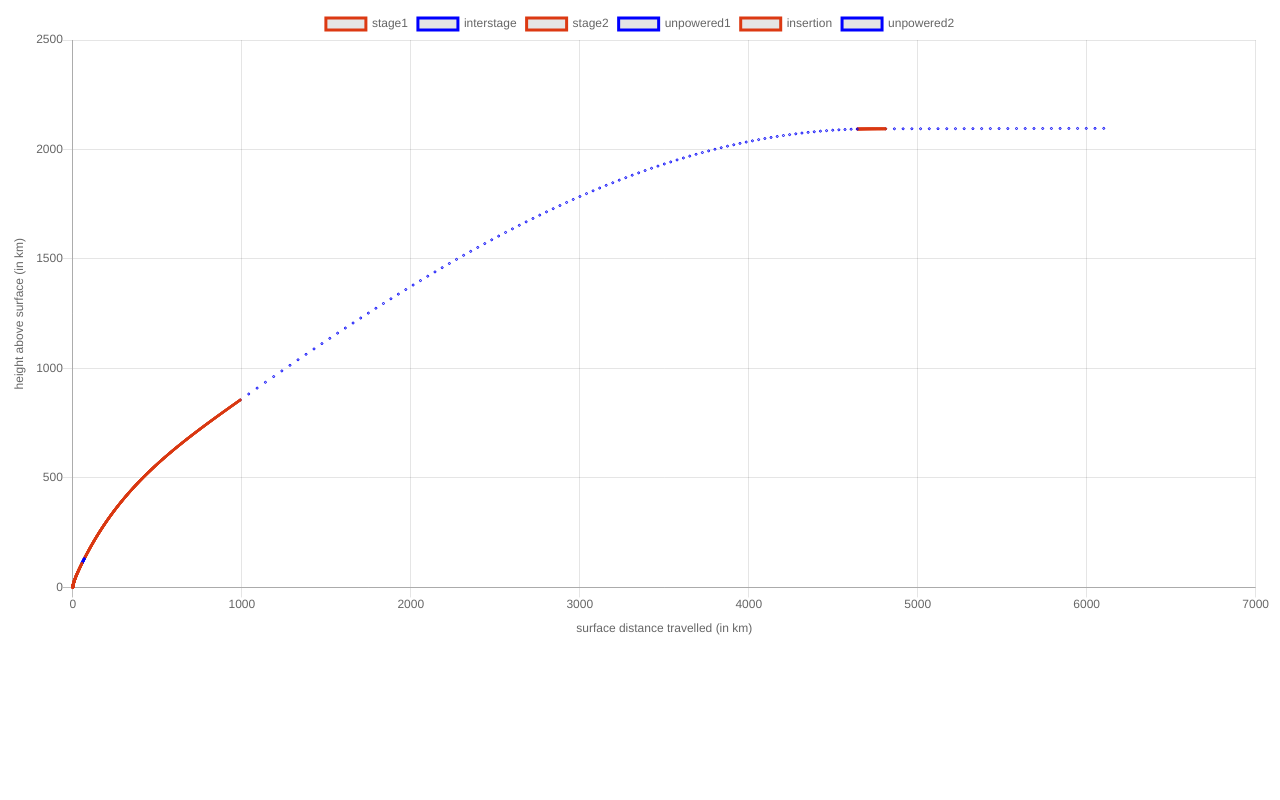
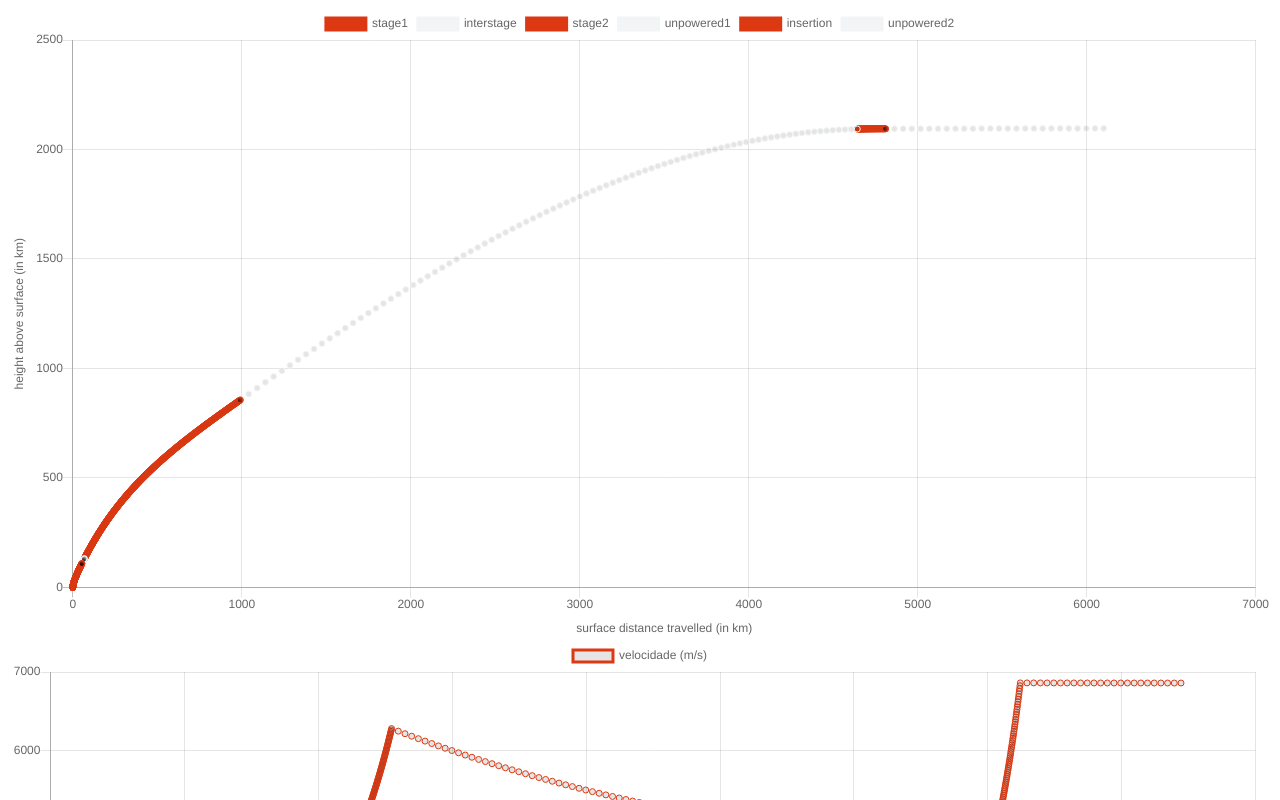
Before and after one commit to thallesnct/replicacao-ipi, a React (Create React App) app: page / in a window 1280 px wide. Shown: the top 800 px of the page. Built offline with nearby package versions, Linux system fonts and the light colour scheme; the HTML template or start-up script is replaced by a standard one.

Commit message:
fix: chart.js version

```diff
--- a/package.json
+++ b/package.json
@@ -6,10 +6,10 @@
     "@testing-library/jest-dom": "^5.11.4",
     "@testing-library/react": "^11.1.0",
     "@testing-library/user-event": "^12.1.10",
-    "chart.js": "2.8.0",
+    "chart.js": "2.5.0",
     "mathjs": "^9.5.0",
     "react": "^17.0.2",
-    "react-chartjs-2": "2.8.0",
+    "react-chartjs-2": "2.5.0",
     "react-dom": "^17.0.2",
     "react-scripts": "4.0.3",
     "web-vitals": "^1.0.1"
--- a/src/App.js
+++ b/src/App.js
@@ -93,9 +93,8 @@
             + `(${resultName}[:,1] - r0) / km`                // Height above surface (in km)
             + ')'
           ).toArray().map(([x, y]) => ({ x, y })),
-          borderColor: i % 2 ? '#00f' : '#dc3912',
-          fill: true,
-          pointRadius: 1,
+          borderColor: i % 2 ? '#f2f4f6' : '#dc3912',
+          fill: false,
         })),
         options: getMainChartOptions()
       },
@@ -176,7 +175,7 @@
     ]))
   }, [])
 
-  console.log('First dataSet', dataSets[1])
+  console.log('First dataSet', dataSets[0])
 
   const appendDefaultConfig = (dataSetsArr) => (
     dataSetsArr?.map(dataSet => ({
@@ -186,19 +185,25 @@
     }))
   );
 
+  const renderGraphs = () => {
+    console.log('RENDERING!!!!')
+
+    return dataSets?.map((dataSetConfig) => (
+      <div style={{
+        // maxWidth: '100vw',
+        // maxHeight: '100vh',
+      }}>
+        <Scatter data={{ datasets: !dataSetConfig?.useDefaultConfig ? dataSetConfig?.datasets : appendDefaultConfig(dataSetConfig?.datasets) }} options={getChartOptions(dataSetConfig?.options)} />
+      </div>
+    ))
+  }
+
   return (
     <div className="App" style={{
       display: 'grid',
       gridTemplateColumns: 'repeat(1, 1fr)'
     }}>
-      {dataSets.slice(0,1).map((dataSetConfig) => (
-        <div style={{
-          maxWidth: '100vw',
-          maxHeight: '100vh',
-        }}>
-          <Scatter data={{ datasets: !dataSetConfig?.useDefaultConfig ? dataSetConfig?.datasets : appendDefaultConfig(dataSetConfig?.datasets) }} options={getChartOptions(dataSetConfig?.options)} />
-        </div>
-      ))}
+      {renderGraphs()}
     </div>
   );
 }
```
Also changed, not shown: 1 other file (tests, documents, lock files or other folders).
